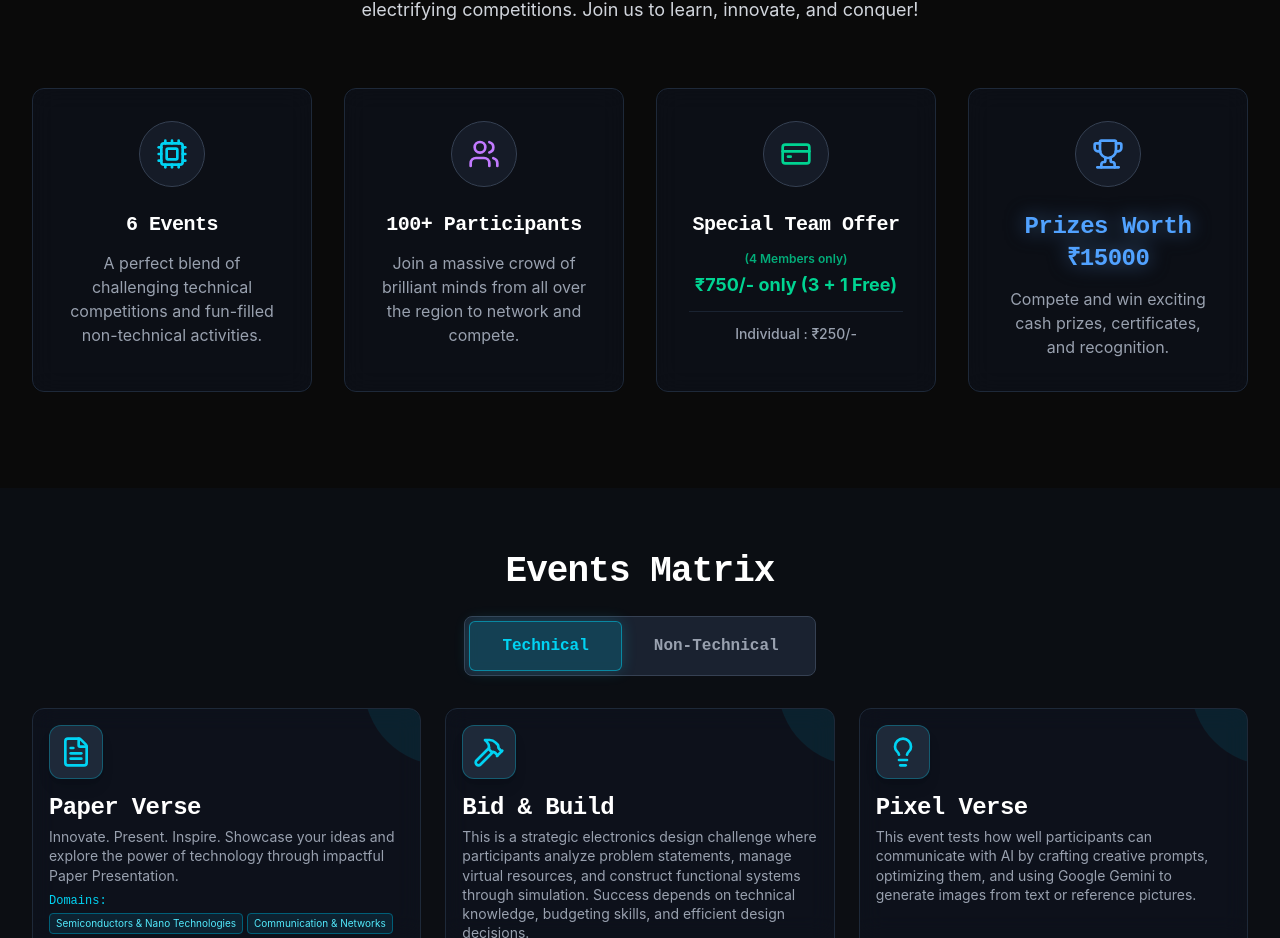
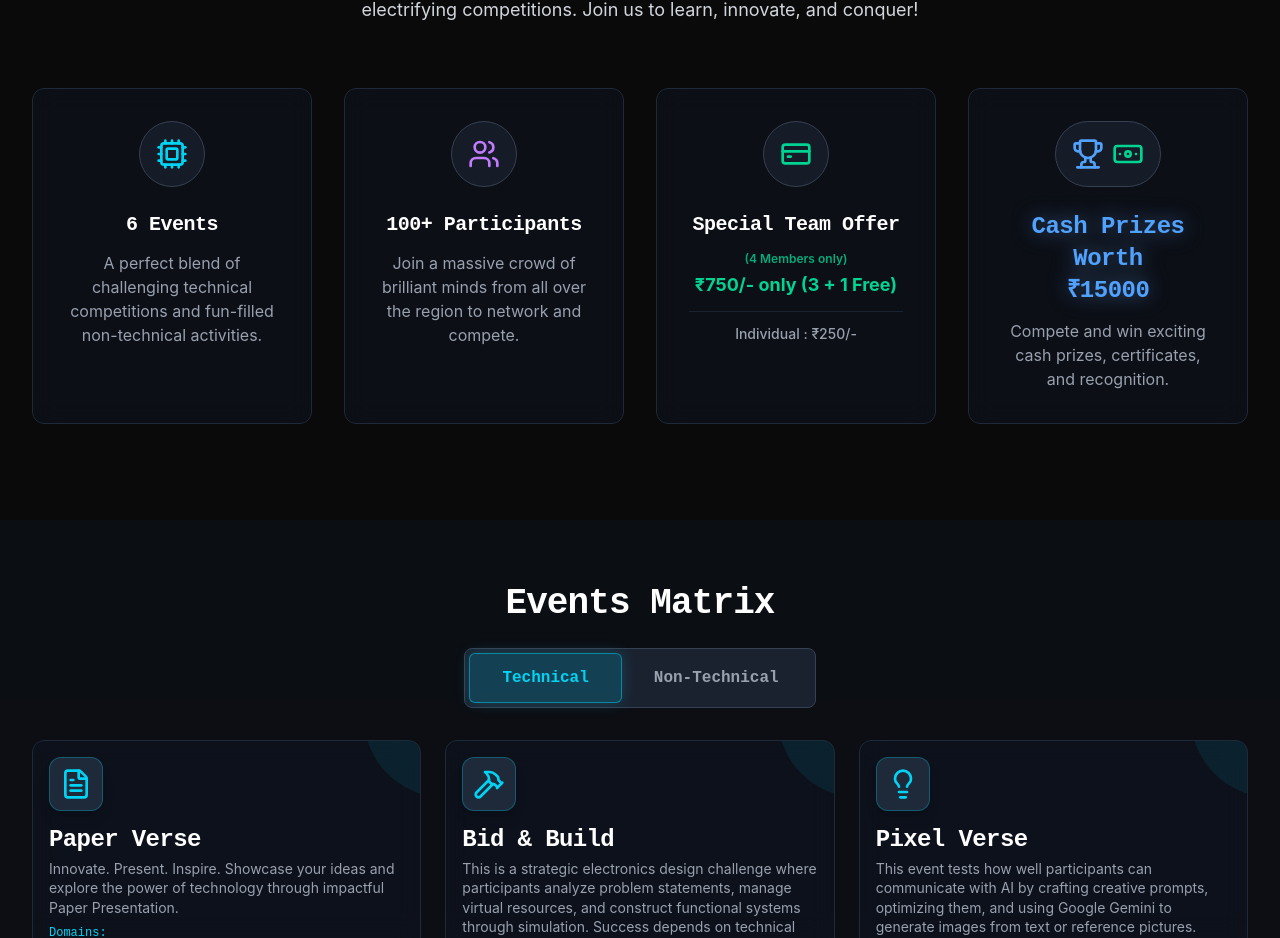
Before and after one commit to signova-26/signova-26, a React (Vite) app: page / in a window 1280 px wide. Shown: the part 1079-2017 px from the top of the page. Built offline with nearby package versions, Linux system fonts and the light colour scheme.

Commit message:
Update prizes text and add cash icon

```diff
--- a/src/components/About.jsx
+++ b/src/components/About.jsx
@@ -1,5 +1,5 @@
 import React from 'react';
-import { Cpu, Users, Trophy, CreditCard } from 'lucide-react';
+import { Cpu, Users, Trophy, CreditCard, Banknote } from 'lucide-react';
 
 const About = () => {
   const features = [
@@ -29,8 +29,13 @@ const About = () => {
       )
     },
     {
-      icon: <Trophy className="w-8 h-8 text-blue-400" />,
-      title: <span className="text-blue-400 font-extrabold text-2xl drop-shadow-[0_0_10px_rgba(96,165,250,0.5)]">Prizes Worth ₹15000</span>,
+      icon: (
+        <div className="flex gap-2">
+          <Trophy className="w-8 h-8 text-blue-400" />
+          <Banknote className="w-8 h-8 text-emerald-400" />
+        </div>
+      ),
+      title: <span className="text-blue-400 font-extrabold text-2xl drop-shadow-[0_0_10px_rgba(96,165,250,0.5)]">Cash Prizes Worth <br/>₹15000</span>,
       description: "Compete and win exciting cash prizes, certificates, and recognition."
     }
   ];
```
